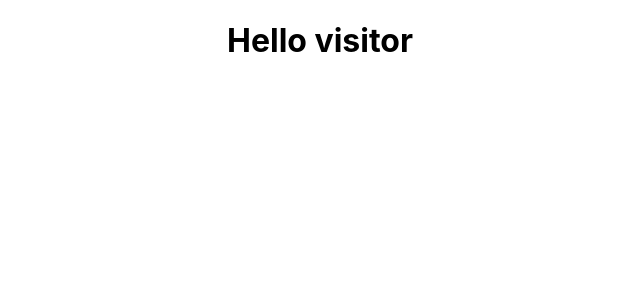
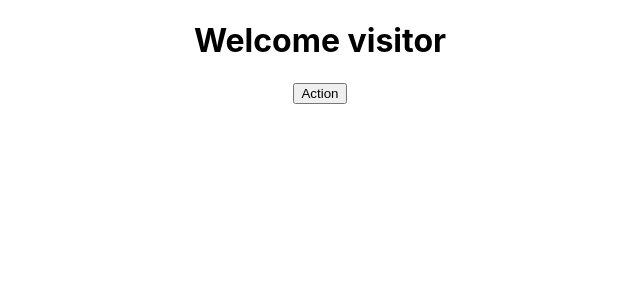
Before and after one commit to DevKaioD/react-projects, a React (Create React App) app in the folder hello/: page / in a window 1280 px wide. Shown: the top 300 px of the page, without its empty margins (320-960 px from the left). Built offline with nearby package versions, Linux system fonts and the light colour scheme.

Commit message:
message att

```diff
--- a/hello/src/components/message.js
+++ b/hello/src/components/message.js
@@ -1,8 +1,24 @@
 import React, { Component } from "react";
 
 class Message extends Component {
+    constructor() {
+        super()
+        this.state = {
+            message: 'Welcome visitor'
+        }
+    }
+    changeMessage() {
+        this.setState(prevState => ({
+            message: prevState.message === 'Welcome visitor' ? 'Thanks for click!' : 'Welcome visitor'
+        }))
+    }
     render() {
-        return <h1>Hello visitor</h1>;
+        return (
+            <div>
+                <h1>{this.state.message}</h1>
+                <button onClick={() => this.changeMessage()}>Action</button>
+            </div>
+        )
     }
 }
 
```
